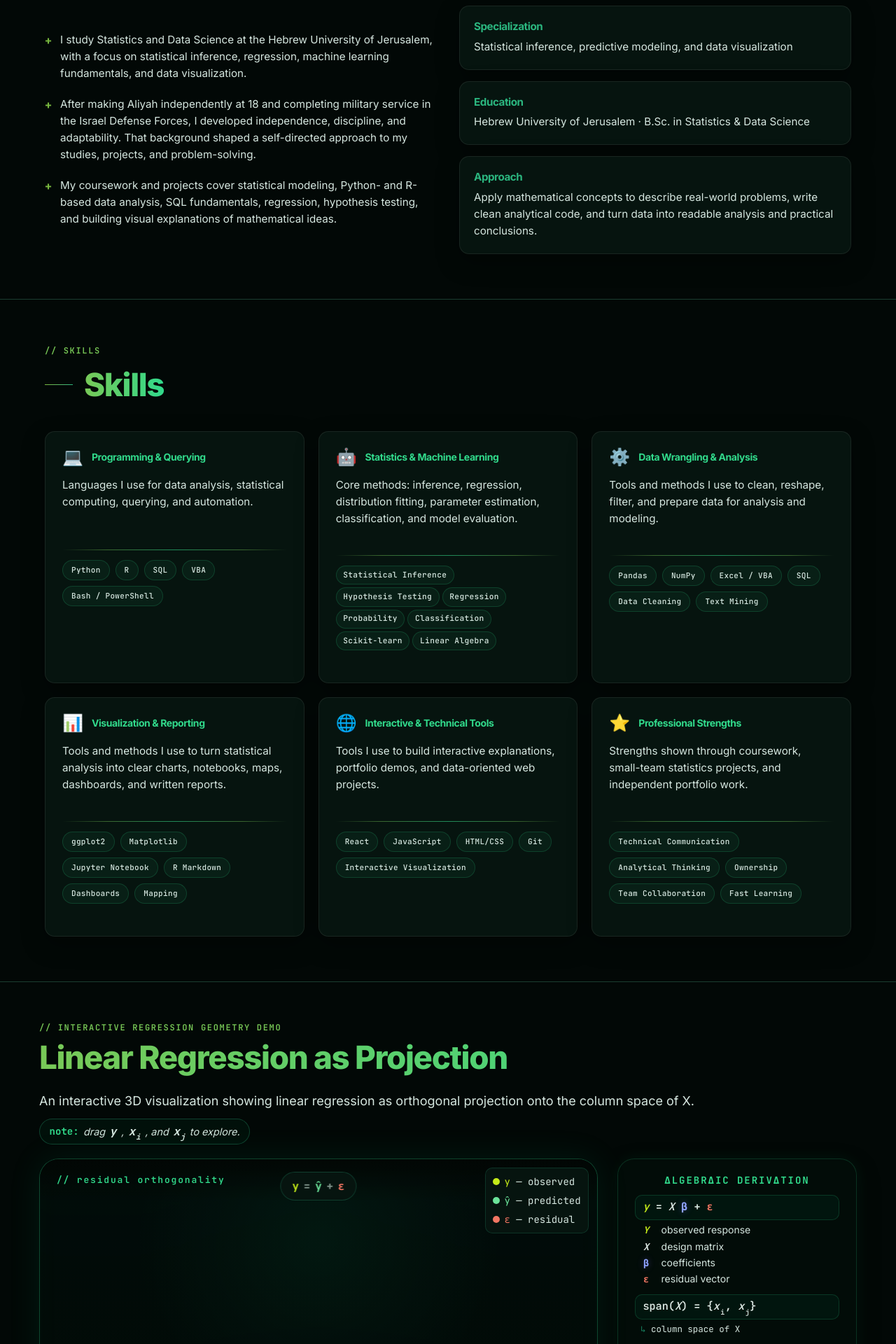
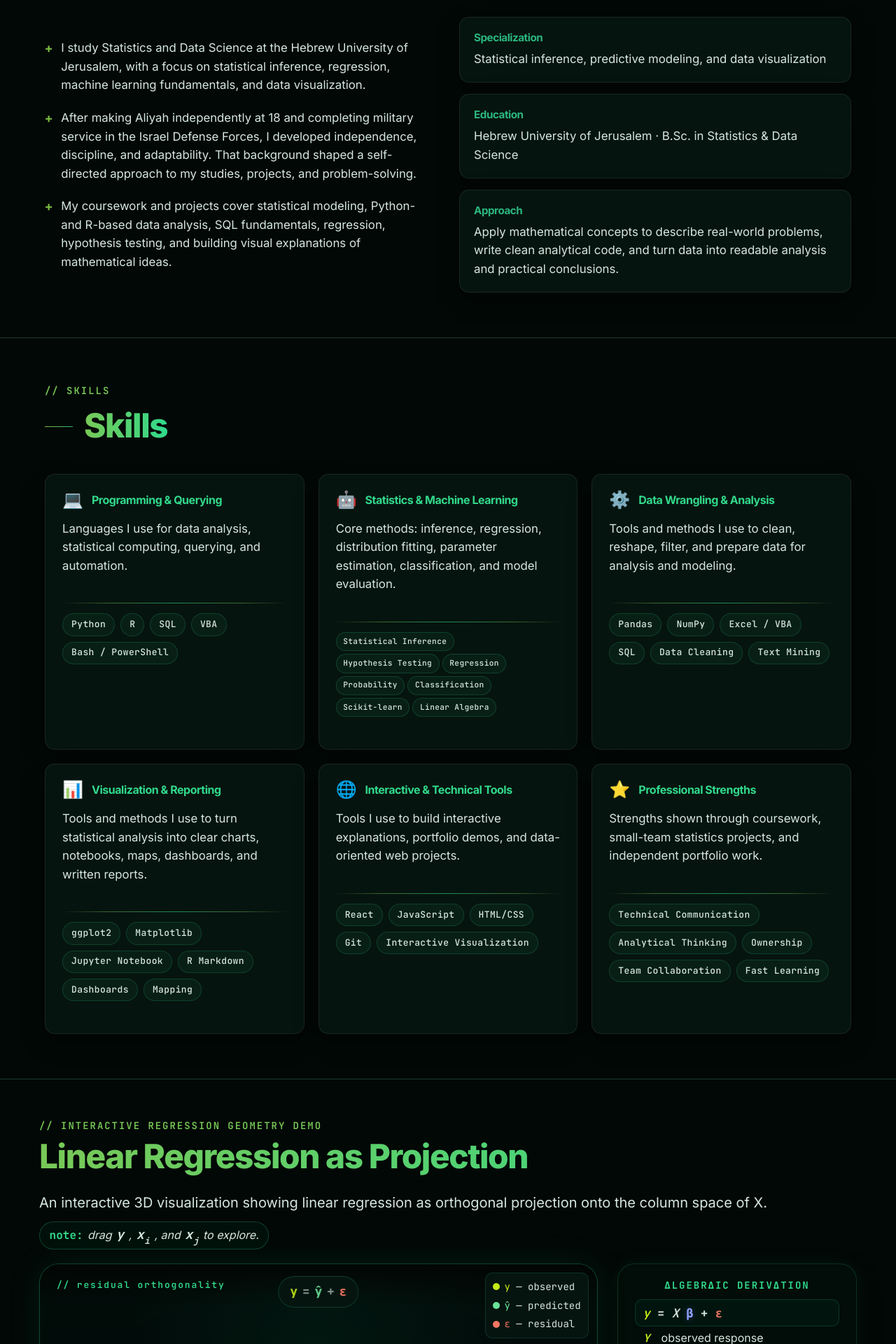
Before and after one commit to michael-malis/michael-malis.github.io, a React (Vite) app: page / in a window 1280 px wide. Shown: the part 880-2800 px from the top of the page at 70% size. Built offline with nearby package versions, Linux system fonts and the light colour scheme; no server answers.

Commit message:
Fix responsive typography scaling

```diff
--- a/src/components/About.jsx
+++ b/src/components/About.jsx
@@ -19,19 +19,19 @@ export default function About() {
           <div className="flex flex-col justify-center space-y-5">
             <div className="flex gap-3">
               <span className="shrink-0 font-mono font-bold text-[var(--gradient-lime)]">+</span>
-              <p className="text-sm leading-relaxed text-[var(--color-text-secondary)]">
+              <p className="text-base leading-relaxed text-[var(--color-text-secondary)]">
                 I study Statistics and Data Science at the Hebrew University of Jerusalem, with a focus on statistical inference, regression, machine learning fundamentals, and data visualization.
               </p>
             </div>
             <div className="flex gap-3">
               <span className="shrink-0 font-mono font-bold text-[var(--gradient-lime)]">+</span>
-              <p className="text-sm leading-relaxed text-[var(--color-text-secondary)]">
+              <p className="text-base leading-relaxed text-[var(--color-text-secondary)]">
                 After making Aliyah independently at 18 and completing military service in the Israel Defense Forces, I developed independence, discipline, and adaptability. That background shaped a self-directed approach to my studies, projects, and problem-solving.
               </p>
             </div>
             <div className="flex gap-3">
               <span className="shrink-0 font-mono font-bold text-[var(--gradient-lime)]">+</span>
-              <p className="text-sm leading-relaxed text-[var(--color-text-secondary)]">
+              <p className="text-base leading-relaxed text-[var(--color-text-secondary)]">
                 My coursework and projects cover statistical modeling, Python- and R-based data analysis, SQL fundamentals, regression, hypothesis testing, and building visual explanations of mathematical ideas.
               </p>
             </div>
@@ -43,7 +43,7 @@ export default function About() {
               <h3 className="mb-2 text-sm font-semibold text-[var(--gradient-teal)]">
                 Specialization
               </h3>
-              <p className="text-sm leading-relaxed text-[var(--color-text-secondary)]">
+              <p className="text-base leading-relaxed text-[var(--color-text-secondary)]">
                 Statistical inference, predictive modeling, and data visualization
               </p>
             </div>
@@ -52,7 +52,7 @@ export default function About() {
               <h3 className="mb-2 text-sm font-semibold text-[var(--gradient-teal)]">
                 Education
               </h3>
-              <p className="text-sm leading-relaxed text-[var(--color-text-secondary)]">
+              <p className="text-base leading-relaxed text-[var(--color-text-secondary)]">
                 Hebrew University of Jerusalem · B.Sc. in Statistics &amp; Data Science
               </p>
             </div>
@@ -61,7 +61,7 @@ export default function About() {
               <h3 className="mb-2 text-sm font-semibold text-[var(--gradient-teal)]">
                 Approach
               </h3>
-              <p className="text-sm leading-relaxed text-[var(--color-text-secondary)]">
+              <p className="text-base leading-relaxed text-[var(--color-text-secondary)]">
                 Apply mathematical concepts to describe real-world problems, write clean analytical code, and turn data into readable analysis and practical conclusions.
               </p>
             </div>
--- a/src/components/Education.jsx
+++ b/src/components/Education.jsx
@@ -40,7 +40,7 @@ export default function Education() {
             </div>
 
             {/* Description */}
-            <p className="text-sm leading-relaxed text-[var(--color-text-secondary)]">
+            <p className="text-base leading-relaxed text-[var(--color-text-secondary)]">
               Coursework in statistical theory, machine learning, statistical computing, and statistical inference.
             </p>
 
--- a/src/components/HonorsAwards.jsx
+++ b/src/components/HonorsAwards.jsx
@@ -54,7 +54,7 @@ export default function HonorsAwards() {
               {award.details.length > 0 && (
                 <ul className="mt-6 grid gap-3 sm:grid-cols-2">
                   {award.details.map((detail, i) => (
-                    <li key={i} className="flex gap-3 text-sm text-[var(--color-text-secondary)]">
+                    <li key={i} className="flex gap-3 text-base text-[var(--color-text-secondary)]">
                       <span className="shrink-0 font-mono font-bold text-[var(--gradient-lime)]">+</span>
                       <span>{detail}</span>
                     </li>
--- a/src/components/ProjectCard.jsx
+++ b/src/components/ProjectCard.jsx
@@ -32,7 +32,7 @@ export default function ProjectCard({ project }) {
         {project.title}
       </h3>
 
-      <p className="mt-3 flex-1 text-sm leading-relaxed text-[var(--color-text-secondary)]">
+      <p className="mt-3 flex-1 text-base leading-relaxed text-[var(--color-text-secondary)]">
         {project.description}
       </p>
 
--- a/src/components/Projects.jsx
+++ b/src/components/Projects.jsx
@@ -19,7 +19,7 @@ export default function Projects() {
           <div className="h-px w-10 shrink-0 bg-gradient-to-r from-[var(--gradient-lime)] to-[var(--gradient-teal)]" />
           <h2 className="heading-main">Selected Works</h2>
         </div>
-        <p className="mt-4 max-w-2xl text-sm text-[var(--color-text-secondary)]">
+        <p className="mt-4 max-w-2xl text-base text-[var(--color-text-secondary)]">
           Each project links to the full report.
         </p>
 
--- a/src/components/Skills.jsx
+++ b/src/components/Skills.jsx
@@ -42,7 +42,7 @@ export default function Skills() {
               </div>
 
               {/* Description — fixed min-height for consistent divider positioning */}
-              <p className="mb-5 text-sm leading-relaxed text-[var(--color-text-secondary)]" style={{ minHeight: '4rem' }}>
+              <p className="mb-5 text-base leading-relaxed text-[var(--color-text-secondary)]" style={{ minHeight: '4rem' }}>
                 {skillDescriptions[category.category]}
               </p>
 
--- a/src/index.css
+++ b/src/index.css
@@ -10,14 +10,14 @@
   --font-sans: Inter, ui-sans-serif, system-ui, -apple-system, BlinkMacSystemFont, "Segoe UI", sans-serif;
   --font-mono: "JetBrains Mono", "IBM Plex Mono", "SFMono-Regular", Consolas, monospace;
 
-  --fs-eyebrow: 0.75rem;
-  --fs-tag: 0.6875rem;
-  --fs-small: 0.875rem;
-  --fs-body: clamp(0.95rem, 0.25vw + 0.9rem, 1.05rem);
-  --fs-button: 0.9375rem;
-  --fs-card-title: clamp(1.125rem, 0.7vw + 0.95rem, 1.375rem);
-  --fs-section-title: clamp(1.875rem, 2.2vw + 1.1rem, 3rem);
-  --fs-hero-title: clamp(2.5rem, 5vw + 1rem, 5rem);
+  --fs-eyebrow: 0.875rem;
+  --fs-tag: 0.8125rem;
+  --fs-small: 1.0rem;
+  --fs-body: clamp(1.075rem, 0.25vw + 1.025rem, 1.175rem);
+  --fs-button: 1.0625rem;
+  --fs-card-title: clamp(1.25rem, 0.7vw + 1.075rem, 1.5rem);
+  --fs-section-title: clamp(2.0rem, 2.2vw + 1.225rem, 3.125rem);
+  --fs-hero-title: clamp(2.625rem, 5vw + 1.125rem, 5.125rem);
 
   --lh-tight: 1.08;
   --lh-heading: 1.16;
@@ -925,7 +925,7 @@ a:not([class]):focus-visible {
   .btn-cta {
     min-height: 44px;
     padding: 0.6rem 1.25rem;
-    font-size: 0.9rem;
+    font-size: var(--fs-button);
   }
 }
 
@@ -1018,14 +1018,14 @@ a:not([class]):focus-visible {
 
 .fancy-visualisation-header p {
   color: var(--color-text-secondary);
-  font-size: 1.125rem;
+  font-size: 1.25rem;
   max-width: none;
   line-height: 1.5;
 }
 
 .regression-visual-description {
   color: var(--color-text-secondary);
-  font-size: 1.125rem;
+  font-size: 1.25rem;
   font-weight: 400;
   font-style: italic;
   max-width: 70%;
@@ -1046,7 +1046,7 @@ a:not([class]):focus-visible {
   border-radius: 999px;
   background: rgba(3, 24, 16, 0.55);
   color: var(--color-text-secondary);
-  font-size: 0.9rem;
+  font-size: var(--fs-small);
   line-height: 1.35;
   font-style: italic;
   margin-top: 0.75rem;
@@ -1064,7 +1064,7 @@ a:not([class]):focus-visible {
   font-family: var(--font-mono);
   font-style: italic;
   font-weight: 700;
-  font-size: 1.025rem;
+  font-size: 1.15rem;
   color: var(--color-text-secondary);
   letter-spacing: 0.01em;
 }
@@ -1176,7 +1176,7 @@ a:not([class]):focus-visible {
 
 .regression-card-header p {
   margin: 0;
-  font-size: 0.8125rem;
+  font-size: var(--fs-tag);
   font-family: var(--font-mono);
   color: var(--accent-primary);
   font-weight: 600;
@@ -1206,7 +1206,7 @@ a:not([class]):focus-visible {
 
 .regression-equation span {
   font-family: var(--font-mono);
-  font-size: 1rem;
+  font-size: 1.125rem;
   font-weight: 700;
   letter-spacing: 0.02em;
 }
@@ -1231,7 +1231,7 @@ a:not([class]):focus-visible {
 }
 
 .regression-tag {
-  font-size: 0.8rem;
+  font-size: var(--fs-tag);
   font-family: var(--font-sans);
   font-weight: 600;
   padding: 0.28rem 0.65rem;
@@ -1270,7 +1270,7 @@ a:not([class]):focus-visible {
   }
 
   .regression-equation span {
-    font-size: 0.8rem;
+    font-size: 0.925rem;
   }
 
   .regression-card-header {
@@ -1281,7 +1281,7 @@ a:not([class]):focus-visible {
   }
 
   .regression-card-header p {
-    font-size: 0.875rem;
+    font-size: 1.0rem;
   }
 
   .regression-card-footer {
@@ -1289,7 +1289,7 @@ a:not([class]):focus-visible {
   }
 
   .regression-tag {
-    font-size: 0.75rem;
+    font-size: 0.875rem;
     font-family: var(--font-sans);
     font-weight: 600;
     padding: 0.24rem 0.55rem;
@@ -1339,7 +1339,7 @@ a:not([class]):focus-visible {
 
 .regression-math-title {
   font-family: var(--font-mono);
-  font-size: 0.875rem;
+  font-size: var(--fs-eyebrow);
   font-weight: 700;
   letter-spacing: var(--tracking-eyebrow);
   text-transform: uppercase;
@@ -1350,7 +1350,7 @@ a:not([class]):focus-visible {
 
 .regression-formula {
   font-family: var(--font-mono);
-  font-size: 0.95rem;
+  font-size: 1.075rem;
   font-weight: 600;
   color: var(--text-secondary);
   background: rgba(16, 185, 129, 0.05);
@@ -1371,7 +1371,7 @@ a:not([class]):focus-visible {
 
 .regression-formula-note {
   font-family: var(--font-mono);
-  font-size: 0.78rem;
+  font-size: 0.9rem;
   color: var(--text-secondary);
   margin: 0.1rem 0 0.5rem 0.5rem;
   line-height: 1.4;
@@ -1412,7 +1412,7 @@ a:not([class]):focus-visible {
 
 .regression-math-symbol {
   font-family: var(--font-mono);
-  font-size: 0.85rem;
+  font-size: 0.975rem;
   font-weight: 700;
   color: var(--accent-primary);
   flex-shrink: 0;
@@ -1445,7 +1445,7 @@ a:not([class]):focus-visible {
   align-items: center;
   gap: 0.4rem;
   font-family: var(--font-mono);
-  font-size: 0.875rem;
+  font-size: var(--fs-eyebrow);
   color: var(--text-secondary);
   white-space: nowrap;
 }
@@ -1473,7 +1473,7 @@ a:not([class]):focus-visible {
   left: 0.75rem;
   z-index: 25;
   font-family: var(--font-mono);
-  font-size: 0.625rem;
+  font-size: 0.75rem;
   color: rgba(107, 227, 154, 0.45);
   pointer-events: none;
   user-select: none;
@@ -1548,26 +1548,26 @@ a:not([class]):focus-visible {
   }
 
   .regression-formula {
-    font-size: 0.875rem;
+    font-size: 1.0rem;
   }
 
   .regression-formula-note {
-    font-size: 0.8rem;
+    font-size: 0.925rem;
   }
 }
 
 @media (max-width: 640px) {
   .fancy-visualisation-header p {
-    font-size: 1rem;
+    font-size: 1.125rem;
   }
 
   .fancy-visualisation-header .fancy-visualisation-caption {
-    font-size: 0.85rem;
+    font-size: 0.975rem;
     padding: 0.35rem 0.75rem;
   }
 
   .regression-visual-description {
-    font-size: 1rem;
+    font-size: 1.125rem;
     margin-top: 1.25rem;
   }
 }
@@ -1584,7 +1584,7 @@ a:not([class]):focus-visible {
   }
 
   .regression-formula {
-    font-size: 0.82rem;
+    font-size: 0.945rem;
   }
 }
 
@@ -1602,7 +1602,7 @@ a:not([class]):focus-visible {
   }
 
   .regression-legend-item {
-    font-size: 0.75rem;
+    font-size: 0.875rem;
     gap: 0.35rem;
   }
 
@@ -1656,14 +1656,14 @@ a:not([class]):focus-visible {
 
   .regression-focus-button {
     min-height: 28px;
-    font-size: 0.72rem;
+    font-size: 0.845rem;
     padding: 0.2rem 0.5rem;
   }
 }
 
 @media (max-width: 480px) {
   .regression-drag-hint {
-    font-size: 0.58rem;
+    font-size: 0.705rem;
   }
 
   .regression-equation {
@@ -1672,7 +1672,7 @@ a:not([class]):focus-visible {
   }
 
   .regression-equation span {
-    font-size: 0.72rem;
+    font-size: 0.845rem;
   }
 
   .regression-card-footer {
@@ -1681,7 +1681,7 @@ a:not([class]):focus-visible {
   }
 
   .regression-tag {
-    font-size: 0.68rem;
+    font-size: 0.805rem;
     padding: 0.16rem 0.42rem;
   }
 }
```
